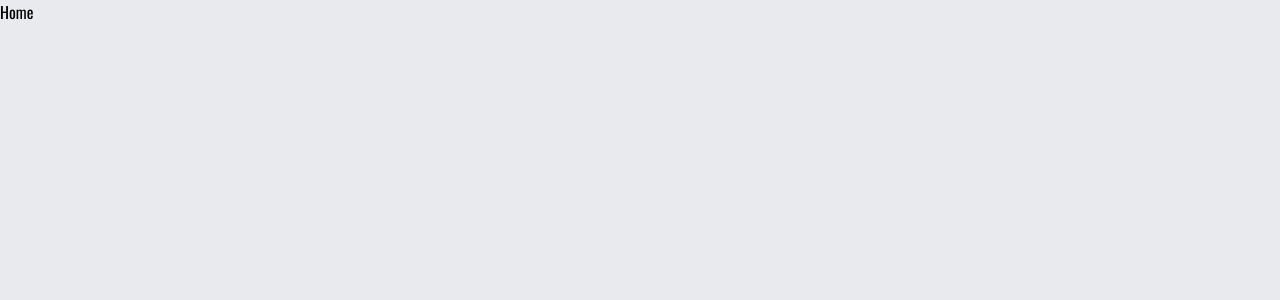
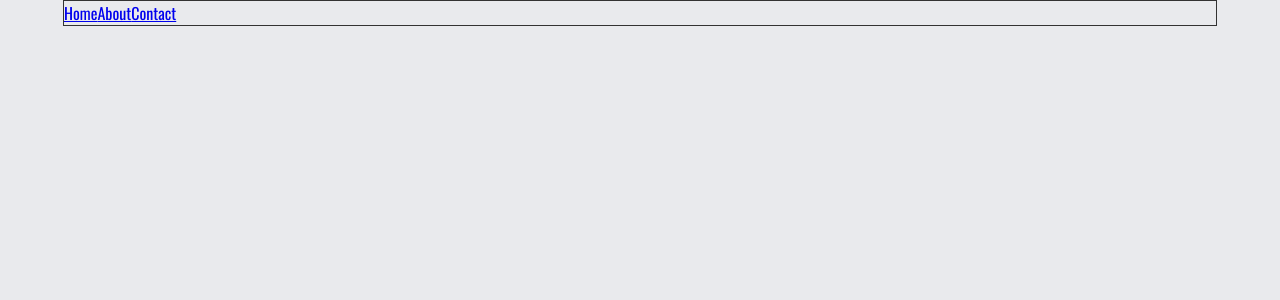
Before and after one commit to crackedwindow/react.js-upload, a React (Create React App) app: page / in a window 1280 px wide. Shown: the top 300 px of the page. Built offline with nearby package versions, Linux system fonts and the light colour scheme.

Commit message:
new update

```diff
--- a/src/App.css
+++ b/src/App.css
@@ -2,3 +2,9 @@ body{
 background:#e9eaed;
 font-family: 'Oswald', sans-serif;
 }
+
+.App{
+    width:90%;
+    margin: 0 auto;
+    border: 1px solid #333;
+}
--- /dev/null
+++ b/src/components/Header/index.js
@@ -0,0 +1,21 @@
+import React from 'react';
+
+/**
+* @author
+* @function Header
+**/
+
+const Header = (props) => {
+  return(
+    <header>
+        <nav>
+            <a href="#">Home</a>
+            <a href="#">About</a>
+            <a href="#">Contact</a>
+        </nav>
+    </header>
+   )
+
+ }
+
+export default Header
--- a/src/container/Home/index.js
+++ b/src/container/Home/index.js
@@ -1,10 +1,11 @@
 import React from 'react';
 import './style.css';
+import Header from '../../components/Header';
 
 const Home = props =>{
     return(
         <div>
-            Home
+            <Header/>
         </div>
     );
 }
```
Also changed, not shown: src/components/Header/style.css (added).
